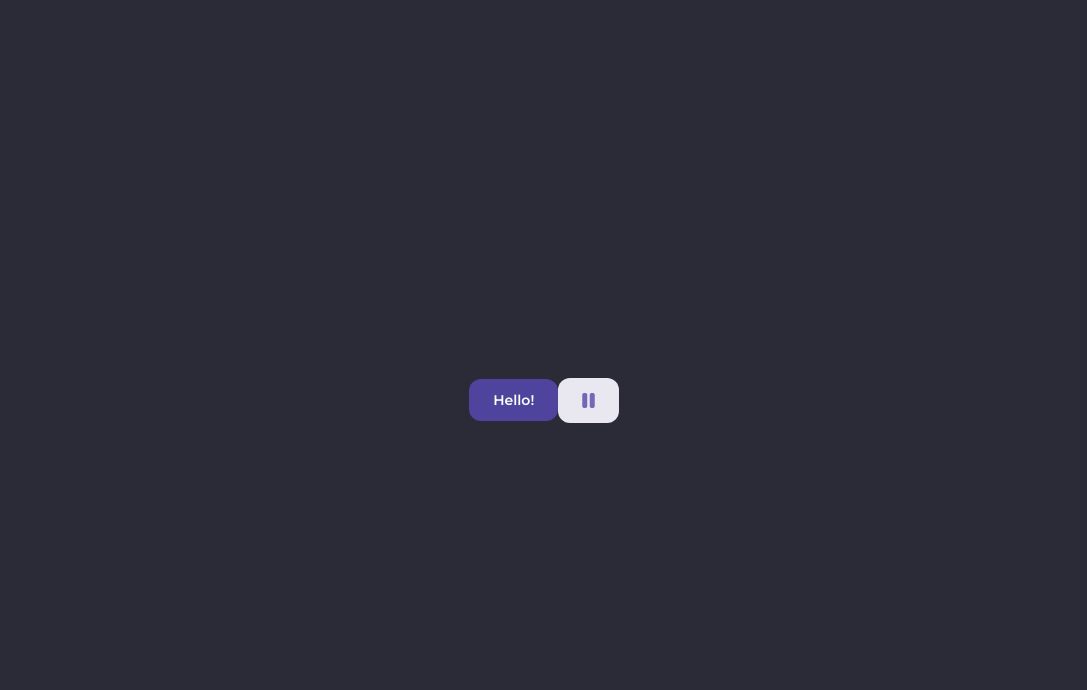
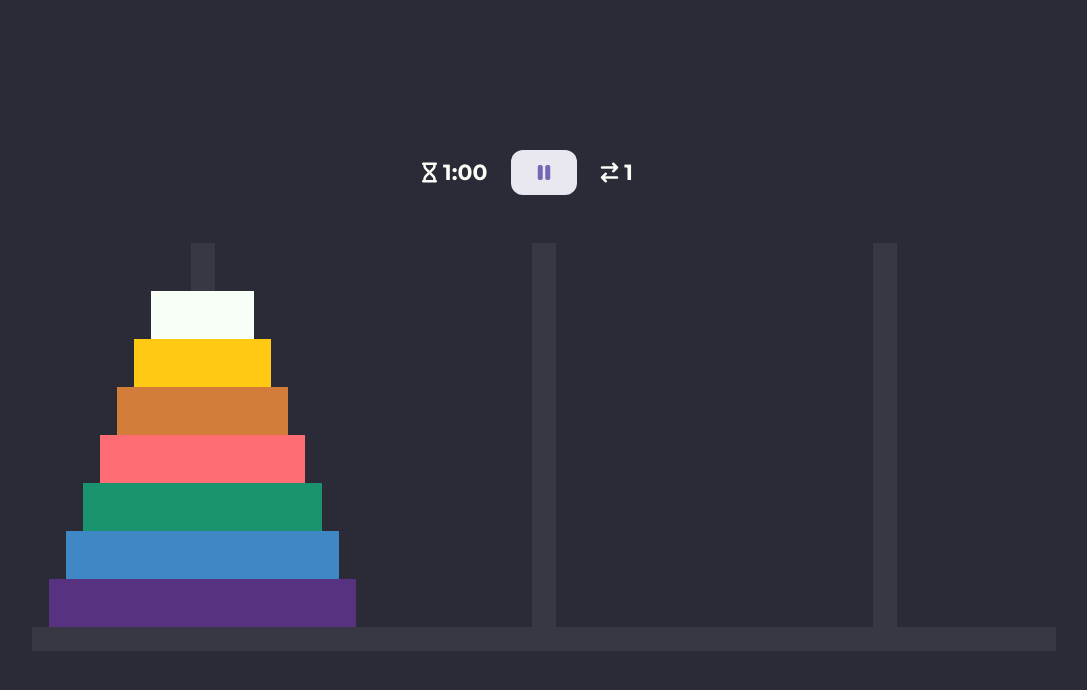
Before and after one commit to mvaydev/hanoi-tower, a website: page index.html in a window 1280 px wide. Shown: the whole page, without its empty margins (96-1183 px from the left). Drawn offline with Linux system fonts and the light colour scheme.

Commit message:
Create layout

```diff
--- a/index.html
+++ b/index.html
@@ -3,12 +3,45 @@
 <head>
     <meta charset="UTF-8">
     <meta name="viewport" content="width=device-width, initial-scale=1.0">
-    <title>Игра головоломка Ханойская башня</title>
+    <title>Ханойская башня</title>
     <meta name="description" content="Игра головоломка Ханойская башня">
     <link rel="stylesheet" href="./css/main.css">
 </head>
-<body>
-    <button class="button button_type_primary">Hello!</button>
-    <button class="button button_type_secondary icon"></button>
+<body class="body">
+    <div class="wrapper">
+        <div class="wrapper__menu">
+            <h2 class="header header_size_medium">
+                <!-- hourglass -->
+                <span class="icon"></span>
+                1:00
+            </h2>
+
+            <!-- pause -->
+            <button class="button button_type_secondary icon"></button>
+
+            <h2 class="header header_size_medium">
+                <!-- arrow-right-arrow-left -->
+                <span class="icon"></span>
+                1
+            </h2>
+        </div>
+        <div class="game">
+            <div class="game__rings-container">
+                <div class="ring ring_size_1"></div>
+                <div class="ring ring_size_2"></div>
+                <div class="ring ring_size_3"></div>
+                <div class="ring ring_size_4"></div>
+                <div class="ring ring_size_5"></div>
+                <div class="ring ring_size_6"></div>
+                <div class="ring ring_size_7"></div>
+            </div>
+
+            <div class="game__rings-container">
+            </div>
+
+            <div class="game__rings-container">
+            </div>
+        </div>
+    </div>
 </body>
 </html>
--- a/scss/_typography.scss
+++ b/scss/_typography.scss
@@ -24,6 +24,10 @@ $font-weights: (
     @include font-modifier('size', $font-sizes);
 
     font-weight: 700;
+
+    display: inline-flex;
+    align-items: center;
+    column-gap: $step-small;
 }
 
 .paragraph {
--- /dev/null
+++ b/scss/layout/_wrapper.scss
@@ -0,0 +1,28 @@
+.body {
+    background: $grey-100;
+
+    width: 100%;
+    height: 100vh;
+    margin: 0;
+
+    display: flex;
+    justify-content: center;
+    align-items: center;
+}
+
+.wrapper {
+    width: fit-content;
+    height: fit-content;
+
+    display: flex;
+    flex-direction: column;
+    align-items: center;
+
+    row-gap: $step-large * 2;
+
+    &__menu {
+        display: grid;
+        grid-template-columns: repeat(3, 1fr);
+        column-gap: $step-large;
+    }
+}
--- a/scss/main.scss
+++ b/scss/main.scss
@@ -5,17 +5,6 @@
 @import './components/_ring';
 
 @import './layout/_game';
+@import './layout/_wrapper';
 
 @import './_typography';
-
-body {
-    background: $grey-100;
-
-    width: 100%;
-    height: 100vh;
-    margin: 0;
-
-    display: flex;
-    justify-content: center;
-    align-items: center;
-}
```
Also changed, not shown: css/main.css, 1 other file.
